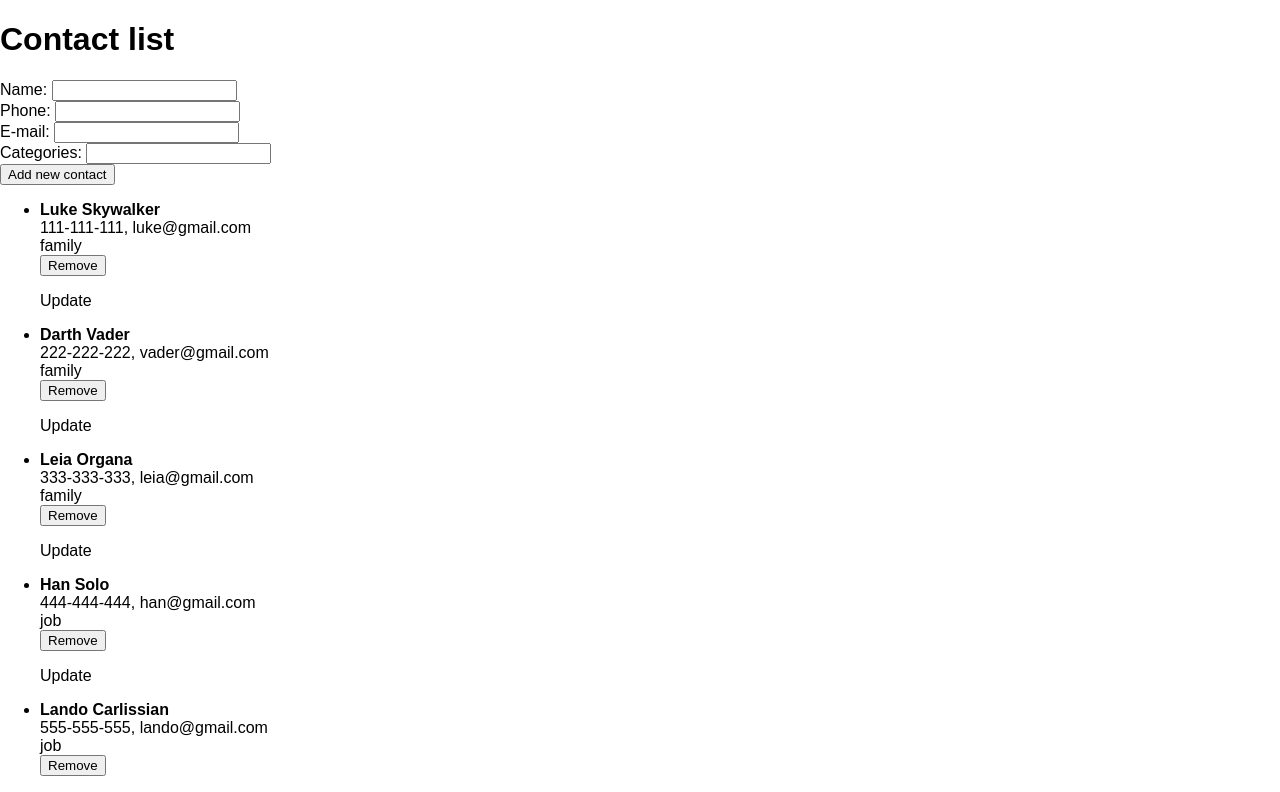
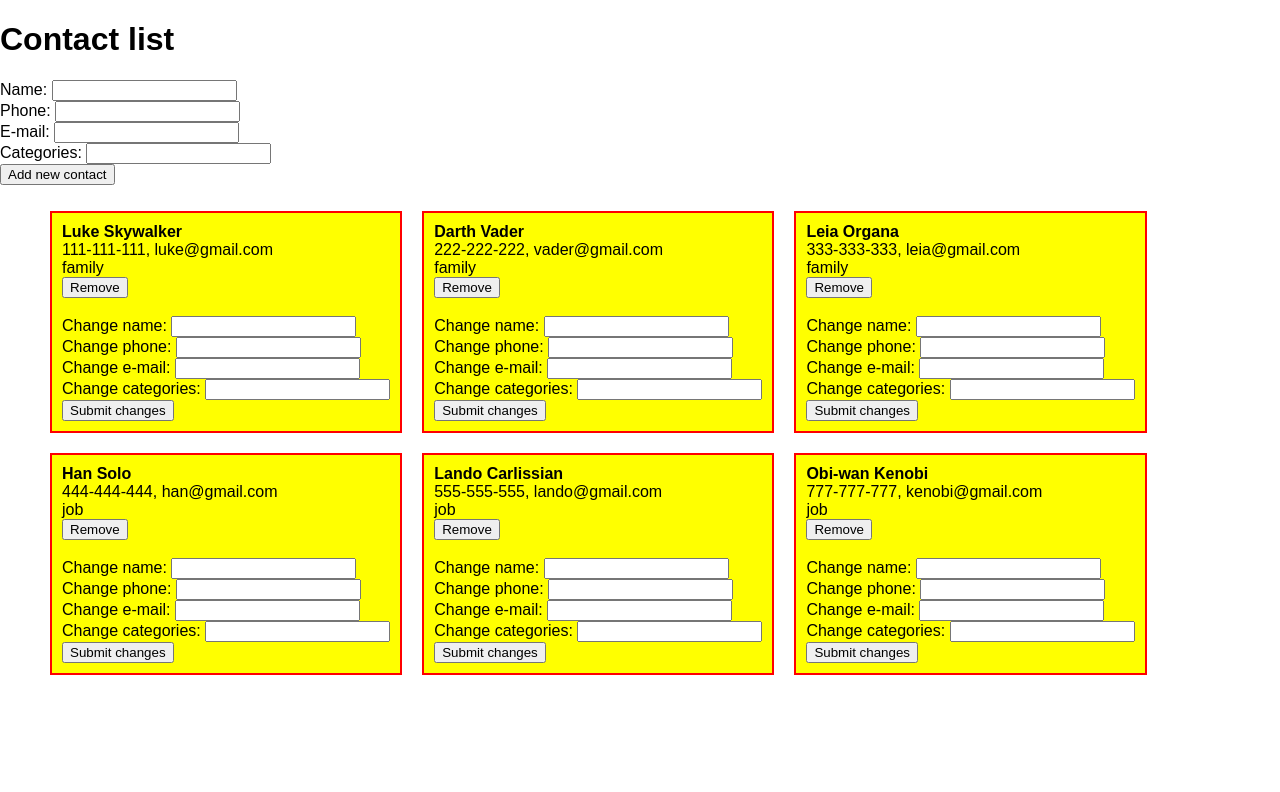
Before and after one commit to JarekSopinski/contact-list-app-react, a React (Create React App) app: page / in a window 1280 px wide. Shown: the top 792 px of the page. Built offline with nearby package versions, Linux system fonts and the light colour scheme.

Commit message:
Added forms for changing contacts and added basic styling

```diff
--- a/src/components/ContactList.js
+++ b/src/components/ContactList.js
@@ -3,6 +3,14 @@ import React, { Component } from 'react';
 import UpdateContact from "./UpdateContact";
 
 class ContactList extends Component {
+
+    contactItemStyle = {
+      display: 'inline-block',
+        margin: '10px',
+        padding: '10px',
+        backgroundColor: 'yellow',
+        border: '2px solid red'
+    };
 
     handleRemove = event => {
         const contactId = event.target.dataset.contactId;
@@ -18,7 +26,8 @@ class ContactList extends Component {
                 <ul>
                     {
                         contacts.map(contact =>
-                            <li key={contact.id}>
+                            <li key={contact.id}
+                            style={this.contactItemStyle}>
                                 <strong>{contact.name}</strong>
                                 <br/>
                                 {contact.phone}
@@ -29,7 +38,11 @@ class ContactList extends Component {
                                 <br/>
                                 <button
                                     data-contact-id={contact.id}
-                                    onClick={ this.handleRemove }>Remove</button>
+                                    onClick={ this.handleRemove }>
+                                    Remove
+                                </button>
+                                <br/>
+                                &nbsp;
                                 <UpdateContact/>
                             </li>
                         )
--- a/src/components/UpdateContact.js
+++ b/src/components/UpdateContact.js
@@ -6,7 +6,26 @@ class UpdateContact extends Component {
 
         return (
             <React.Fragment>
-                <p>Update</p>
+                <form>
+
+                    <span>Change name:&nbsp;</span>
+                    <input/>
+                    <br/>
+
+                    <span>Change phone:&nbsp;</span>
+                    <input/>
+                    <br/>
+
+                    <span>Change e-mail:&nbsp;</span>
+                    <input/>
+                    <br/>
+
+                    <span>Change categories:&nbsp;</span>
+                    <input/>
+                    <br/>
+
+                    <button>Submit changes</button>
+                </form>
             </React.Fragment>
         );
 
```
